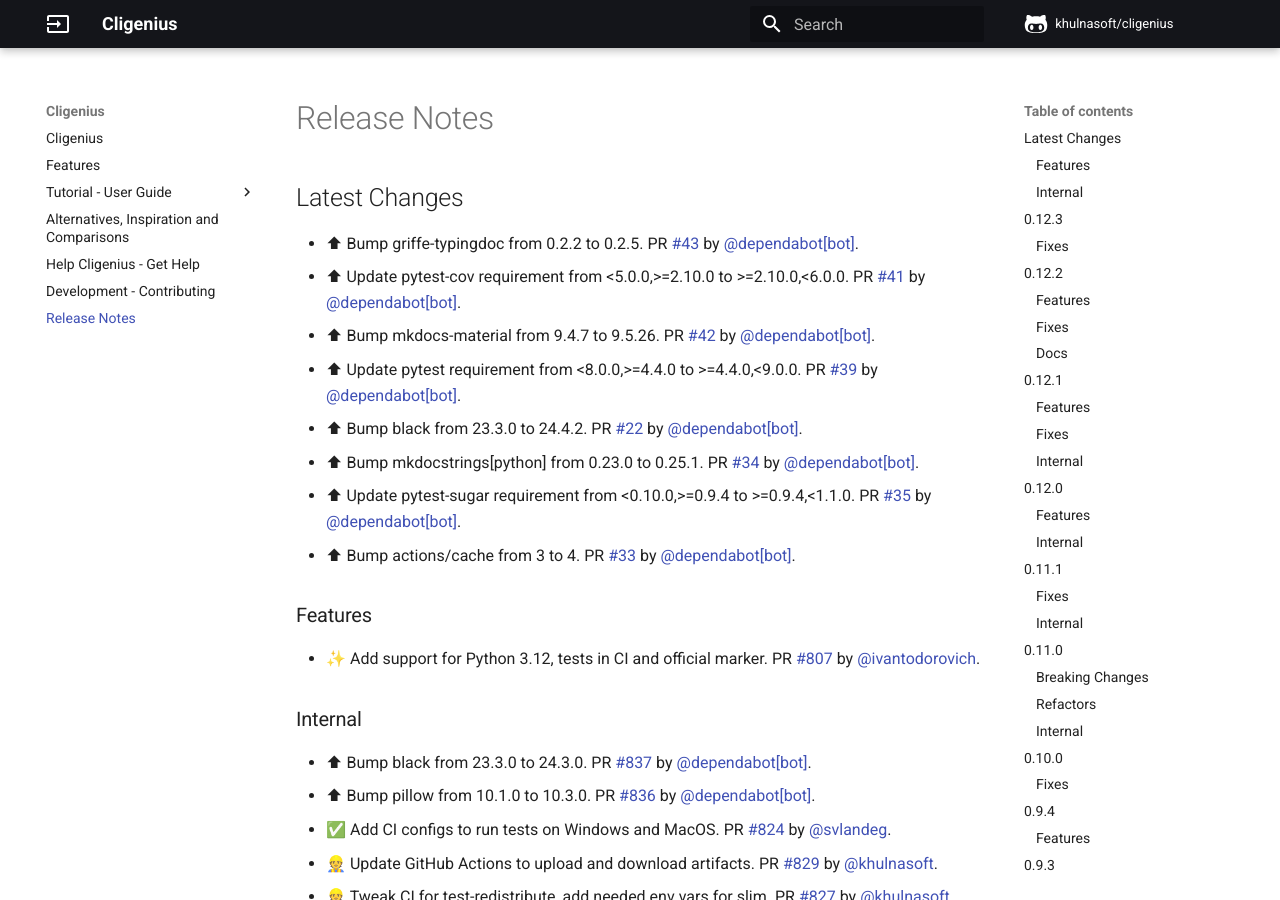
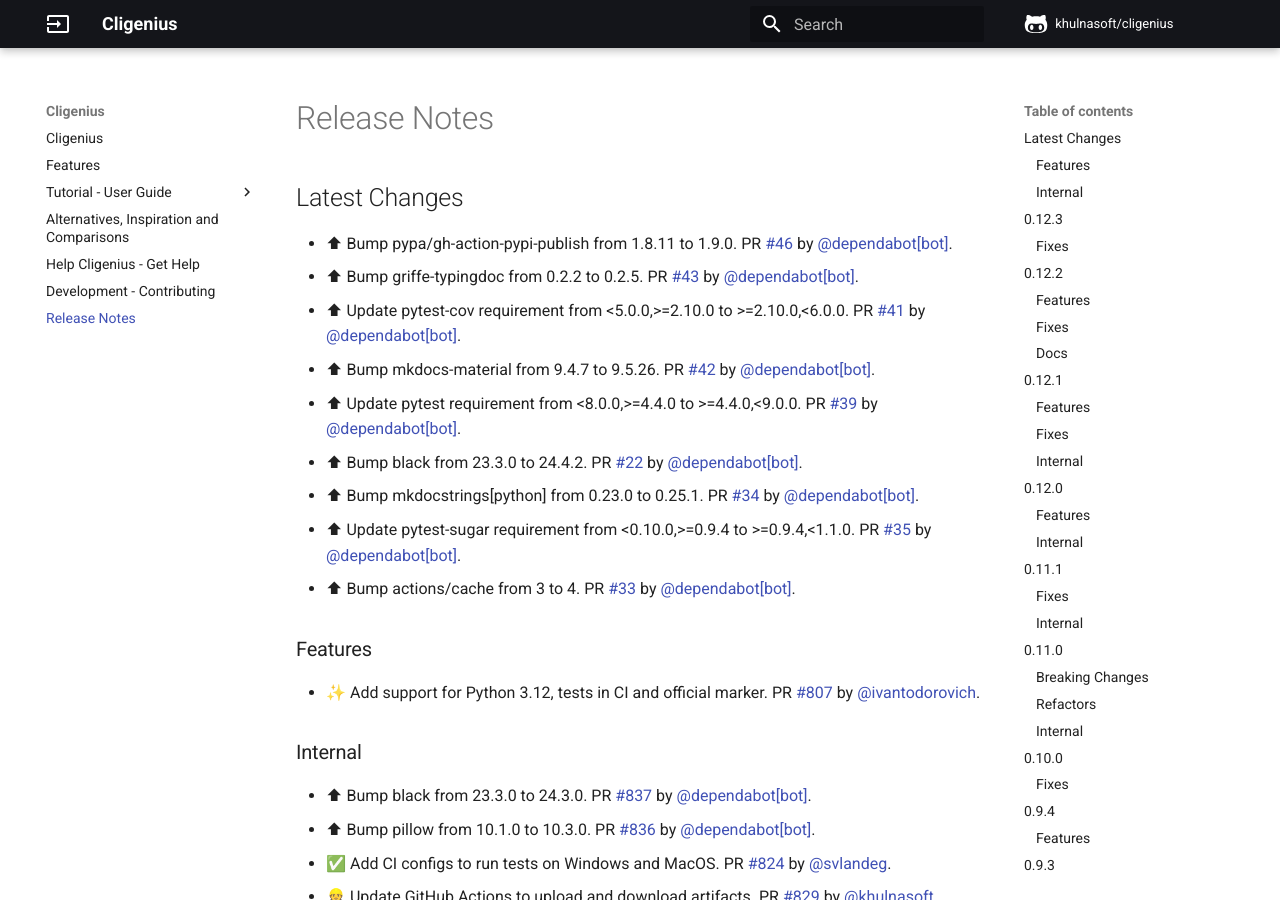
Before and after one commit to readyapi/cligenius, an MkDocs documentation site: the page built from docs/release-notes.md, in a window 1280 px wide and 900 px high. Built offline with MkDocs 1.6.1 and Material for MkDocs 9.7.7, drawn with Linux system fonts in a browser that asks for light colours; comment, search, counter and statistics services are not loaded.

Commit message:
📝 Update release notes

```diff
--- a/docs/release-notes.md
+++ b/docs/release-notes.md
@@ -1,5 +1,6 @@
 ## Latest Changes
 
+* ⬆ Bump pypa/gh-action-pypi-publish from 1.8.11 to 1.9.0. PR [#46](https://github.com/khulnasoft/cligenius/pull/46) by [@dependabot[bot]](https://github.com/apps/dependabot).
 * ⬆ Bump griffe-typingdoc from 0.2.2 to 0.2.5. PR [#43](https://github.com/khulnasoft/cligenius/pull/43) by [@dependabot[bot]](https://github.com/apps/dependabot).
 * ⬆ Update pytest-cov requirement from <5.0.0,>=2.10.0 to >=2.10.0,<6.0.0. PR [#41](https://github.com/khulnasoft/cligenius/pull/41) by [@dependabot[bot]](https://github.com/apps/dependabot).
 * ⬆ Bump mkdocs-material from 9.4.7 to 9.5.26. PR [#42](https://github.com/khulnasoft/cligenius/pull/42) by [@dependabot[bot]](https://github.com/apps/dependabot).
```
